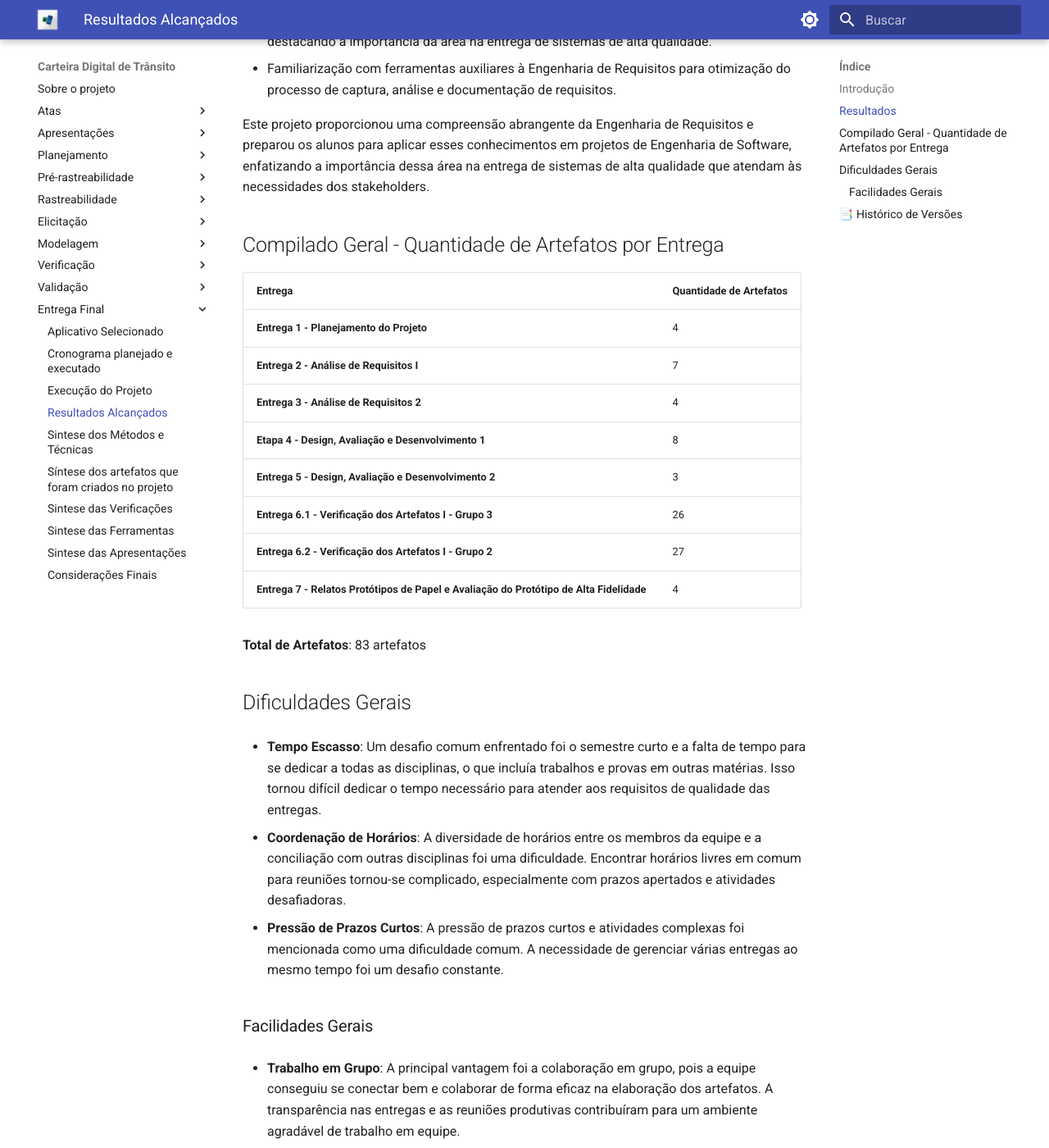
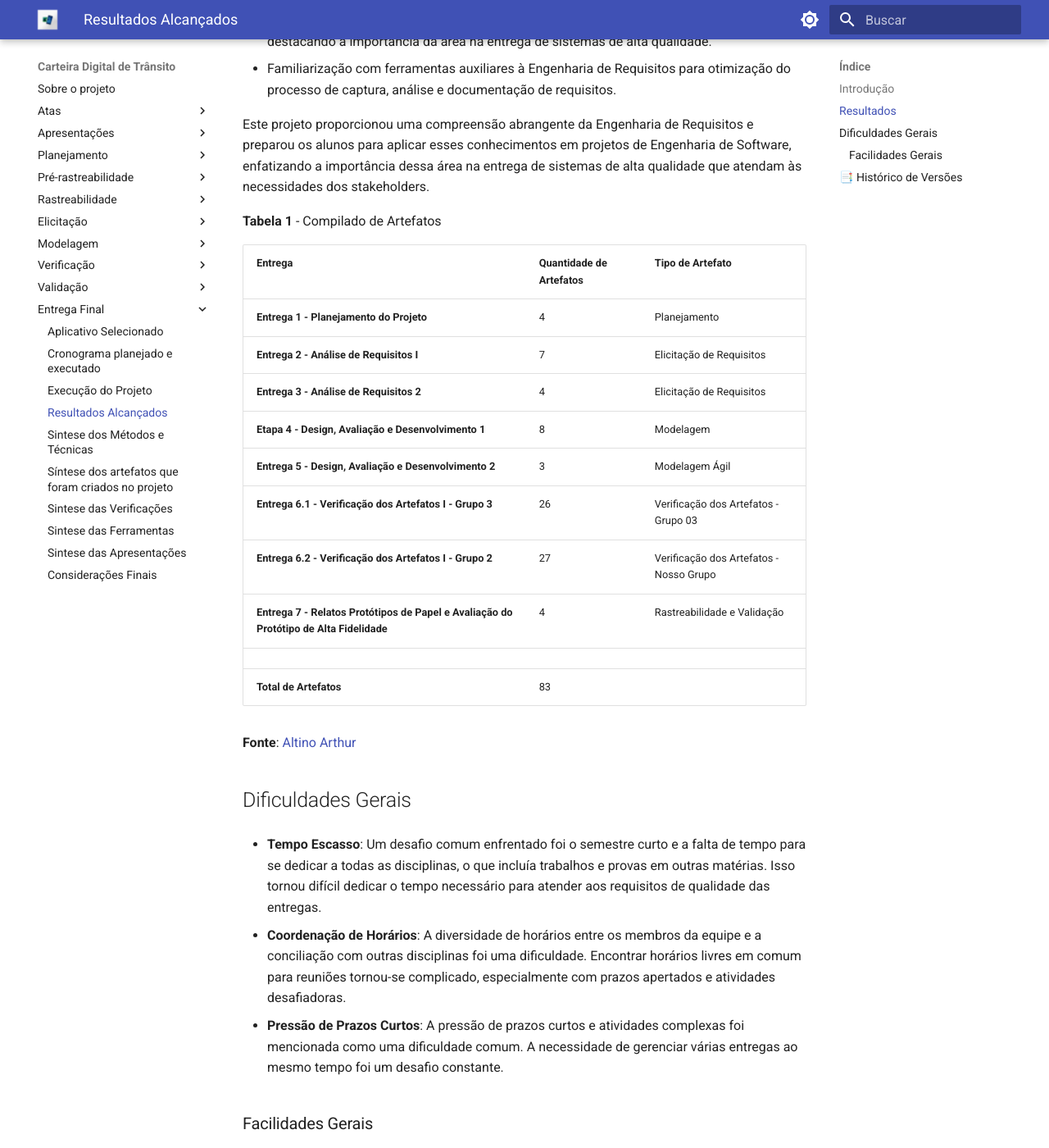
Before and after one commit to Requisitos-de-Software/2023.2-Carteira_Digital_de_Transito, an MkDocs documentation site: the page built from docs/entrega-final/resultados-alcan.md, in a window 1280 px wide and 1400 px high, scrolled down 631 px. Shown: the whole window at 82% size. Built offline with MkDocs 1.6.1 and Material for MkDocs 9.7.7, drawn with Linux system fonts in a browser that asks for light colours.

Commit message:
Update resultados-alcan.md

```diff
--- a/docs/entrega-final/resultados-alcan.md
+++ b/docs/entrega-final/resultados-alcan.md
@@ -16,20 +16,23 @@ Ao término do projeto, é possível realizar uma avaliação abrangente dos res
 
 Este projeto proporcionou uma compreensão abrangente da Engenharia de Requisitos e preparou os alunos para aplicar esses conhecimentos em projetos de Engenharia de Software, enfatizando a importância dessa área na entrega de sistemas de alta qualidade que atendam às necessidades dos stakeholders.
 
-## Compilado Geral - Quantidade de Artefatos por Entrega
 
-| Entrega                                           | Quantidade de Artefatos |
-|---------------------------------------------------|--------------------------|
-| **Entrega 1 - Planejamento do Projeto**            | 4                        |
-| **Entrega 2 - Análise de Requisitos I**            | 7                        |
-| **Entrega 3 - Análise de Requisitos 2**            | 4                        |
-| **Etapa 4 - Design, Avaliação e Desenvolvimento 1**| 8                        |
-| **Entrega 5 - Design, Avaliação e Desenvolvimento 2**| 3                      |
-| **Entrega 6.1 - Verificação dos Artefatos I - Grupo 3**| 26                    |
-| **Entrega 6.2 - Verificação dos Artefatos I - Grupo 2**| 27                    |
-| **Entrega 7 - Relatos Protótipos de Papel e Avaliação do Protótipo de Alta Fidelidade**| 4 |
+**Tabela 1** - Compilado de Artefatos
 
-**Total de Artefatos**: 83 artefatos
+| Entrega                                           | Quantidade de Artefatos | Tipo de Artefato |
+|---------------------------------------------------|--------------------------|------------------|
+| **Entrega 1 - Planejamento do Projeto**            | 4                        | Planejamento     |
+| **Entrega 2 - Análise de Requisitos I**            | 7                        | Elicitação de Requisitos |
+| **Entrega 3 - Análise de Requisitos 2**            | 4                        | Elicitação de Requisitos |
+| **Etapa 4 - Design, Avaliação e Desenvolvimento 1**| 8                        | Modelagem         |
+| **Entrega 5 - Design, Avaliação e Desenvolvimento 2**| 3                      | Modelagem Ágil         |
+| **Entrega 6.1 - Verificação dos Artefatos I - Grupo 3**| 26                    | Verificação dos Artefatos - Grupo 03 |
+| **Entrega 6.2 - Verificação dos Artefatos I - Grupo 2**| 27                    | Verificação dos Artefatos - Nosso Grupo |
+| **Entrega 7 - Relatos Protótipos de Papel e Avaliação do Protótipo de Alta Fidelidade**| 4 | Rastreabilidade e Validação |
+|                                                   |                          |                  |
+| **Total de Artefatos**                             | 83                       |                  |
+
+**Fonte**: [Altino Arthur](https://github.com/arthurrochamoreira)
 
 ## Dificuldades Gerais
 
```
